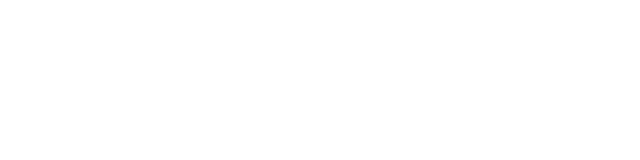
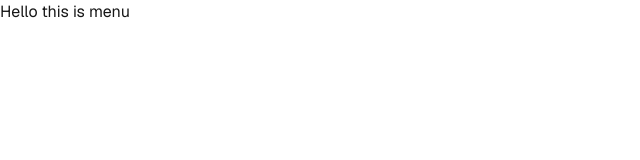
Before and after one commit to DevHuang1/cafe-app, a Next.js app: page /menu in a window 1280 px wide. Shown: the top 160 px of the page, without its empty margins (0-640 px from the left). Built offline with nearby package versions, Linux system fonts and the light colour scheme.

Commit message:
testing out the menu directory

```diff
--- a/src/app/menu/page.jsx
+++ b/src/app/menu/page.jsx
@@ -1,4 +1,11 @@
 "use server";
+
+import SearchBar from "@/components/Home/Menu/SearchBar";
+
 export default async function Menu() {
-  return <></>;
+  return (
+    <>
+      <SearchBar />
+    </>
+  );
 }
--- a/src/components/Home/Menu/SearchBar.jsx
+++ b/src/components/Home/Menu/SearchBar.jsx
@@ -1,3 +1,7 @@
 export default function SearchBar() {
-  return <></>;
+  return (
+    <>
+      <div>Hello this is menu</div>
+    </>
+  );
 }
```
